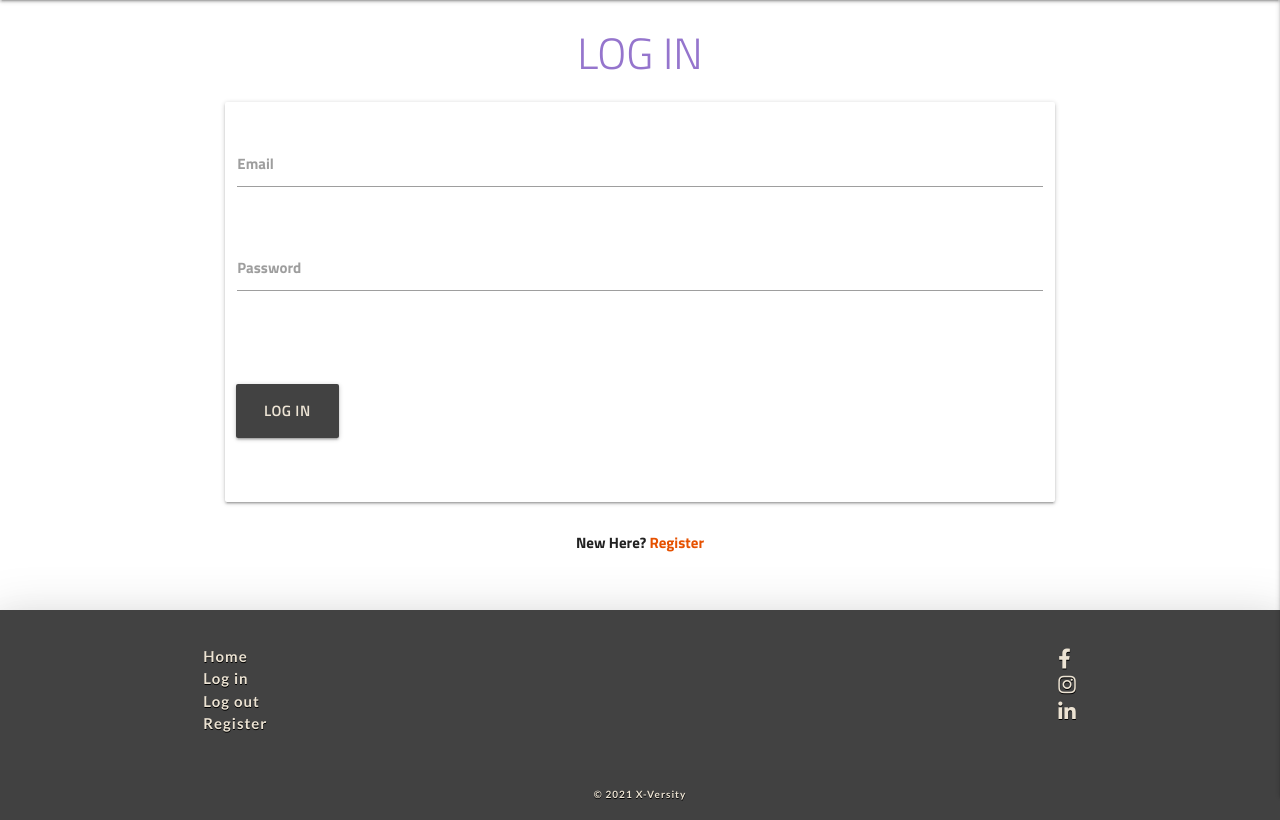
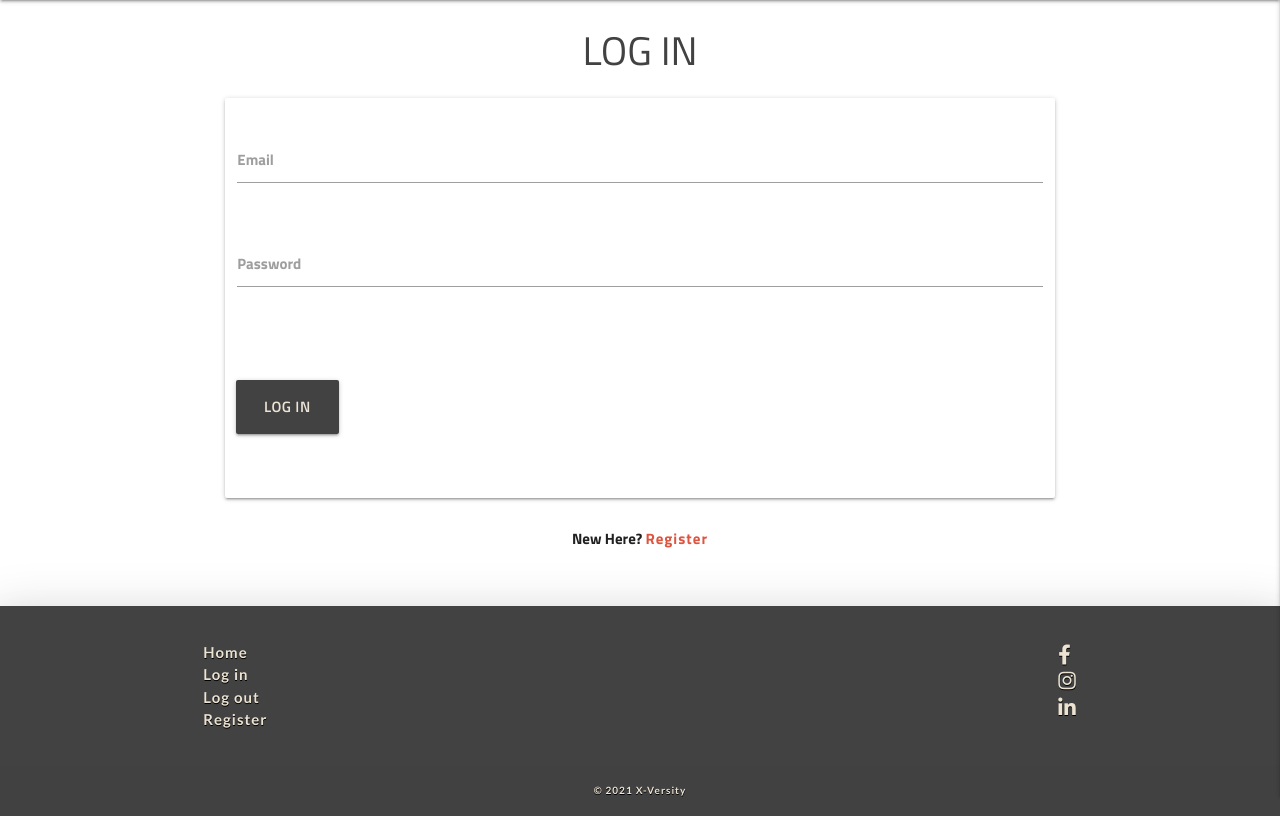
Before and after one commit to Code-Institute-Submissions/DADEVFA-x-versity, a Flask app: page /login in a window 1280 px wide. Shown: the part 64-884 px from the top of the page. Run offline with Flask 2, Linux system fonts and the light colour scheme; some libraries are stand-ins or nearby versions.

Commit message:
Style Update for Login Template

```diff
--- a/static/css/style.css
+++ b/static/css/style.css
@@ -66,6 +66,18 @@ body {
 
 .full {
     width: 100%;
+}
+
+
+.login-text{
+    font-size: 5vh;
+    font-weight: 400;
+    color: #424242;
+}
+
+.if-new{
+    color: #dd5540;
+    letter-spacing: 1px;
 }
 
 .lesson-frame {
--- a/templates/login.html
+++ b/templates/login.html
@@ -1,7 +1,7 @@
 {% extends "base.html" %}
 {% block content %}
 
-<h3 class="center-align deep-purple-text text-lighten-2 header-text">LOG IN</h3>
+<h3 class="center-align login-text">LOG IN</h3>
 
 <div class="row">
     <form class="col s12 m8 offset-m2" method="POST" action="{{ url_for('login') }}">
@@ -37,7 +37,7 @@
     <div class="col s12">
         <p class="center-align">
             New Here?
-            <a href="{{ url_for('register') }}" class="orange-text text-darken-4">Register</a>
+            <a href="{{ url_for('register') }}" class="if-new">Register</a>
         </p>
     </div>
 </div>
```
